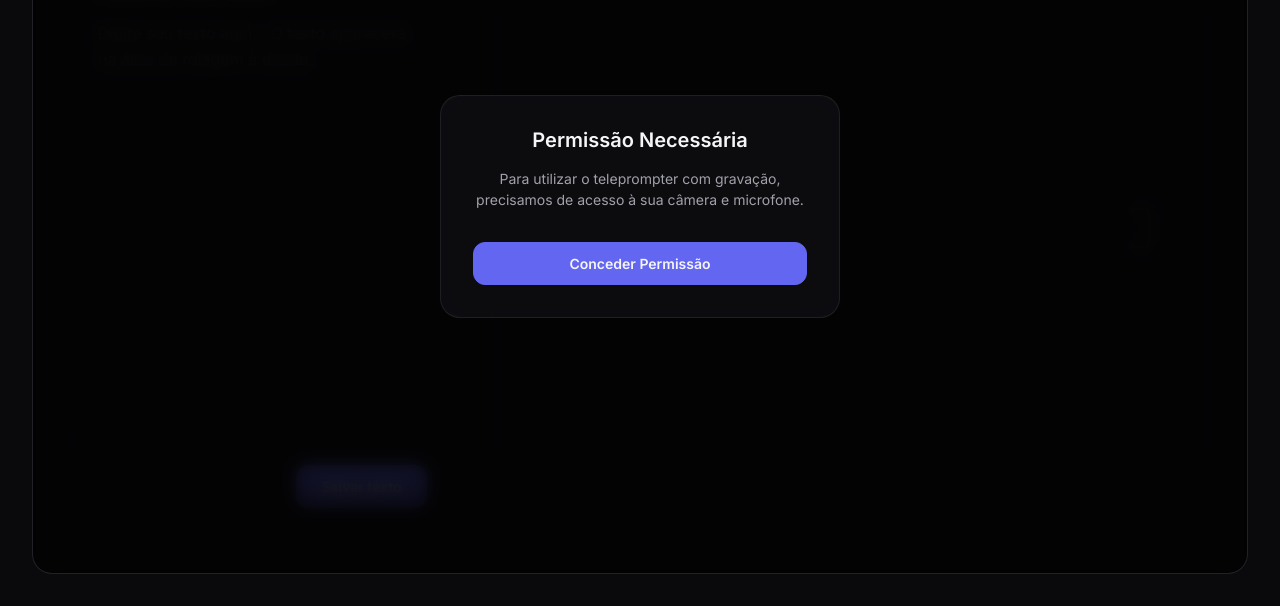
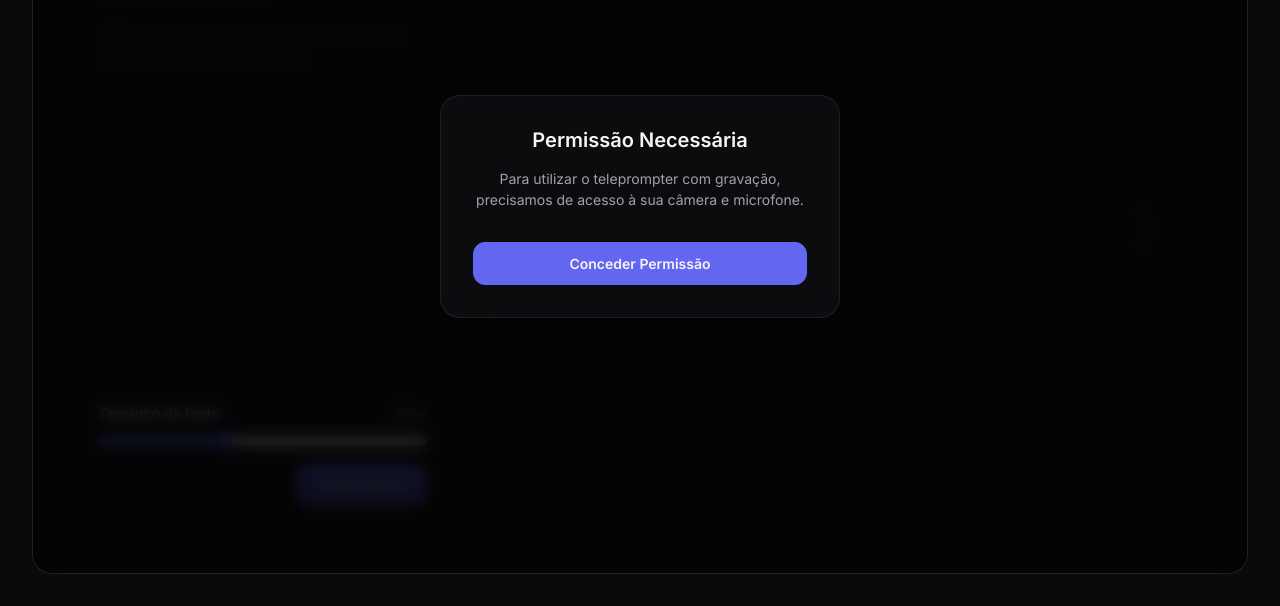
Before and after one commit to phsilvacabral-puc/teleprompter, a website built with Vite: page index.html in a window 1280 px wide. Shown: the part 194-800 px from the top of the page. Built offline with nearby package versions, Linux system fonts and the light colour scheme.

Commit message:
feat: adiciona ajuste de tamanho da fonte
Adiciona um controle deslizante para ajustar o tamanho da fonte do teleprompter entre 16px e 120px.

Aplica a alteração imediatamente ao texto exibido e ao clone usado na rolagem contínua, sem pausar a animação.

Preserva a posição proporcional da rolagem ao recalcular o ciclo do texto após a mudança de tamanho.

Salva o tamanho selecionado no localStorage para restaurar a preferência ao recarregar a página.

Adiciona estilos para o controle de fonte no painel do editor.

```diff
--- a/index.html
+++ b/index.html
@@ -32,6 +32,13 @@
             <p>Escreva seu roteiro abaixo</p>
           </header>
           <textarea id="script-input" placeholder="Digite seu texto aqui... O texto aparecerá na área de rolagem à direita."></textarea>
+          <div class="font-size-control">
+            <div class="font-size-header">
+              <label for="font-size-slider">Tamanho da fonte</label>
+              <span id="font-size-value">56px</span>
+            </div>
+            <input id="font-size-slider" type="range" min="16" max="120" step="1" value="56" />
+          </div>
           <div class="editor-actions">
             <button id="save-script-btn" class="btn primary" type="button">Salvar texto</button>
           </div>
--- a/main.js
+++ b/main.js
@@ -9,6 +9,8 @@ document.addEventListener('DOMContentLoaded', () => {
 
   const scriptInput = document.getElementById('script-input');
   const saveScriptBtn = document.getElementById('save-script-btn');
+  const fontSizeSlider = document.getElementById('font-size-slider');
+  const fontSizeValue = document.getElementById('font-size-value');
   const prompterText = document.getElementById('prompter-text');
   const prompterWrapper = document.getElementById('prompter-wrapper');
 
@@ -28,6 +30,10 @@ document.addEventListener('DOMContentLoaded', () => {
 
   const SCROLL_SPEED_PX_PER_SECOND = 90;
   const SAVED_SCRIPT_STORAGE_KEY = 'teleprompter:script';
+  const FONT_SIZE_STORAGE_KEY = 'teleprompter:font-size';
+  const FONT_SIZE_MIN = 16;
+  const FONT_SIZE_MAX = 120;
+  const DEFAULT_FONT_SIZE = 56;
 
   // 1. Camera & Mic Permission
   grantPermissionBtn.addEventListener('click', async () => {
@@ -64,6 +70,20 @@ document.addEventListener('DOMContentLoaded', () => {
     return window.localStorage.getItem(SAVED_SCRIPT_STORAGE_KEY);
   };
 
+  const clampFontSize = (value) => {
+    const fontSize = Number.parseInt(value, 10);
+
+    if (Number.isNaN(fontSize)) {
+      return DEFAULT_FONT_SIZE;
+    }
+
+    return Math.min(FONT_SIZE_MAX, Math.max(FONT_SIZE_MIN, fontSize));
+  };
+
+  const loadSavedFontSize = () => {
+    return clampFontSize(window.localStorage.getItem(FONT_SIZE_STORAGE_KEY));
+  };
+
   saveScriptBtn.addEventListener('click', () => {
     const scriptText = scriptInput.value;
     window.localStorage.setItem(SAVED_SCRIPT_STORAGE_KEY, scriptText);
@@ -92,6 +112,34 @@ document.addEventListener('DOMContentLoaded', () => {
     prompterTextClone.style.transform = `translate3d(0, ${translateY + cycleDistance}px, 0)`;
   };
 
+  const applyFontSize = (value, shouldPreserveScroll = false) => {
+    if (needsMeasurement) measureScrollCycle();
+
+    const previousCycleDistance = cycleDistance;
+    const scrollProgress = previousCycleDistance > 0 ? scrollOffset / previousCycleDistance : 0;
+    const fontSize = clampFontSize(value);
+
+    prompterText.style.fontSize = `${fontSize}px`;
+    prompterTextClone.style.fontSize = `${fontSize}px`;
+    fontSizeSlider.value = String(fontSize);
+    fontSizeValue.textContent = `${fontSize}px`;
+
+    needsMeasurement = true;
+
+    if (shouldPreserveScroll) {
+      measureScrollCycle();
+      scrollOffset = cycleDistance > 0 ? scrollProgress * cycleDistance : 0;
+    }
+
+    renderPrompterPosition();
+    return fontSize;
+  };
+
+  fontSizeSlider.addEventListener('input', (event) => {
+    const fontSize = applyFontSize(event.target.value, true);
+    window.localStorage.setItem(FONT_SIZE_STORAGE_KEY, String(fontSize));
+  });
+
   const animateScroll = (timestamp) => {
     if (isScrolling) {
       if (lastFrameTime === null) lastFrameTime = timestamp;
@@ -110,7 +158,9 @@ document.addEventListener('DOMContentLoaded', () => {
 
   // Inicialização
   const savedScript = loadSavedScript() || scriptInput.value;
+  const savedFontSize = loadSavedFontSize();
   scriptInput.value = savedScript;
   updatePrompterText(savedScript);
+  applyFontSize(savedFontSize);
   animationFrameId = requestAnimationFrame(animateScroll);
 });
--- a/style.css
+++ b/style.css
@@ -118,6 +118,41 @@ body, html {
 
 #script-input::placeholder {
   color: rgba(255, 255, 255, 0.2);
+}
+
+.font-size-control {
+  display: flex;
+  flex-direction: column;
+  gap: 0.75rem;
+  margin-top: 1rem;
+  padding-top: 1rem;
+  border-top: 1px solid var(--glass-border);
+}
+
+.font-size-header {
+  display: flex;
+  align-items: center;
+  justify-content: space-between;
+  gap: 1rem;
+  font-size: 0.875rem;
+}
+
+.font-size-header label {
+  color: var(--text-main);
+  font-weight: 600;
+}
+
+#font-size-value {
+  min-width: 48px;
+  color: var(--text-muted);
+  text-align: right;
+  font-variant-numeric: tabular-nums;
+}
+
+#font-size-slider {
+  width: 100%;
+  accent-color: var(--accent);
+  cursor: pointer;
 }
 
 .editor-actions {
```
